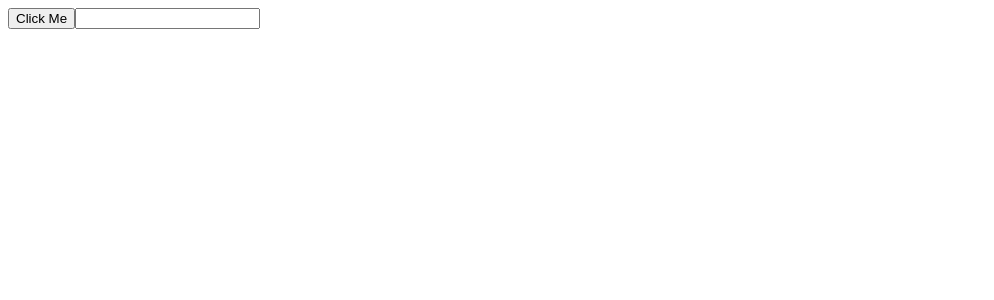
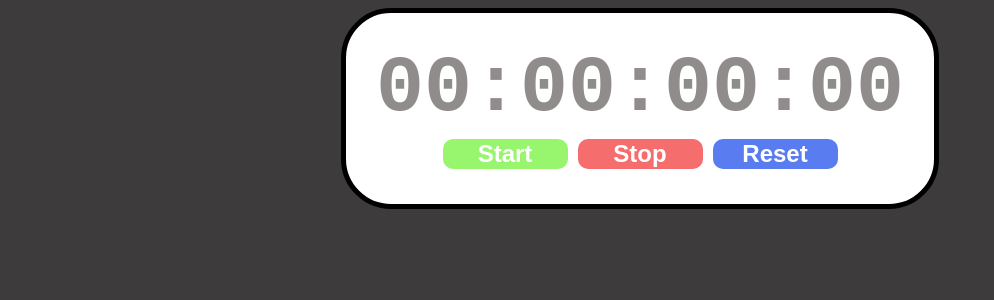
Before and after one commit to pasankg/vite-react-101, a React (Vite) app: page / in a window 1280 px wide. Shown: the top 300 px of the page, without its empty margins (0-994 px from the left). Built offline with nearby package versions, Linux system fonts and the light colour scheme.

Commit message:
Add timer component

```diff
--- a/src/App.jsx
+++ b/src/App.jsx
@@ -21,8 +21,8 @@
 // import WindowComponent from "./WindowComponent";
 // import DigitalClock from "./Clock/DigitalClock";
 // import ComponentA from "./ContextExample/ComponentA";
-
-import UseRefExample from "./UseRefExample";
+// import UseRefExample from "./UseRefExample";
+import StopWatch from "./StopWatch/StopWatch";
 
 function App() {
   // return (
@@ -107,7 +107,9 @@
 
   // return <ComponentA/>
 
-  return <UseRefExample />;
+  // return <UseRefExample />;
+
+  return <StopWatch />;
 }
 
 export default App;
--- /dev/null
+++ b/src/StopWatch/StopWatch.css
@@ -0,0 +1,60 @@
+body {
+ display: flex;
+ flex-direction: column;
+ align-items: center;
+ background-color: hsla(0, 5%, 8%, 0.828);
+}
+
+.stopwatch {
+ display: flex;
+ flex-direction: column;
+ align-items: center;
+ border: 5px solid;
+ border-radius: 50px;
+ background-color: #fff;
+ padding: 30px;
+}
+
+.display {
+ font-size: 5rem;
+ font-weight: bold;
+ font-family: monospace;
+ color: hsla(0, 2%, 52%, 0.923);
+}
+
+.controls button {
+ font-size: 1.5rem;
+ font-weight: bold;
+ padding: 10px, 20px;
+ margin: 5px;
+ min-width: 125px;
+ border: none;
+ border-radius: 10px;
+ cursor: pointer;
+ color: #fff;
+ transition: background-color 0.5s ease;
+}
+
+.start-button {
+ background-color: hsla(102, 89%, 65%, 0.857);
+}
+
+.start-button:hover {
+ background-color: hsl(102, 69%, 59%);
+}
+
+.stop-button {
+ background-color: hsla(0, 89%, 65%, 0.857);
+}
+
+.stop-button:hover {
+ background-color: hsl(0, 69%, 59%);
+}
+
+.reset-button {
+ background-color: hsla(226, 85%, 59%, 0.857);
+}
+
+.reset-button:hover {
+ background-color: hsl(222, 100%, 55%);
+}
--- /dev/null
+++ b/src/StopWatch/StopWatch.jsx
@@ -0,0 +1,77 @@
+import { useState, useRef, useEffect } from "react";
+import "./StopWatch.css";
+
+function StopWatch() {
+  const [isRunning, setIsRunning] = useState(false);
+
+  // Keep track of how much time elapsed.
+  const [elapsedTime, setElapsedTime] = useState(0); // milliseconds.
+
+  // To clear intervels when not using.
+  const intervelIdRef = useRef(null);
+
+  // Get current time when timer starts.
+  const startTimeRef = useRef(0);
+
+  useEffect(() => {
+    // If isRunning true, create an interval to move the time forward.
+    if (isRunning) {
+      intervelIdRef.current = setInterval(() => {
+        setElapsedTime(Date.now() - startTimeRef.current);
+      }, 10); // milliseconds
+    }
+    // Clear interval.
+    return () => {
+      clearInterval(intervelIdRef.current);
+    };
+  }, [isRunning]);
+
+  function start() {
+    setIsRunning(true);
+
+    // Set start time reference.
+    // Date.now() returns the current timestamp in milliseconds since January 1, 1970.
+    startTimeRef.current = Date.now() - elapsedTime;
+    console.log(startTimeRef.current);
+  }
+
+  function stop() {
+    setIsRunning(false);
+  }
+
+  function reset() {
+    setElapsedTime(0);
+    setIsRunning(false);
+  }
+
+  function formatTime() {
+    let hours = Math.floor(elapsedTime / (1000 * 60 * 60));
+    let minutes = Math.floor((elapsedTime / (1000 * 60)) % 60);
+    let seconds = Math.floor((elapsedTime / 1000) % 60);
+    let milliseconds = Math.floor((elapsedTime % 1000) / 10); // divide by 10 to only show first 2 digits.
+
+    hours = String(hours).padStart(2, "0");
+    minutes = String(minutes).padStart(2, "0");
+    seconds = String(seconds).padStart(2, "0");
+    milliseconds = String(milliseconds).padStart(2, "0");
+    return `${hours}:${minutes}:${seconds}:${milliseconds}`;
+  }
+
+  return (
+    <div className="stopwatch">
+      <div className="display">{formatTime()}</div>
+      <div className="controls">
+        <button className="start-button" onClick={start}>
+          Start
+        </button>
+        <button className="stop-button" onClick={stop}>
+          Stop
+        </button>
+        <button className="reset-button" onClick={reset}>
+          Reset
+        </button>
+      </div>
+    </div>
+  );
+}
+export default StopWatch;
```
Also changed, not shown: 1 other file (tests, documents, lock files or other folders).
